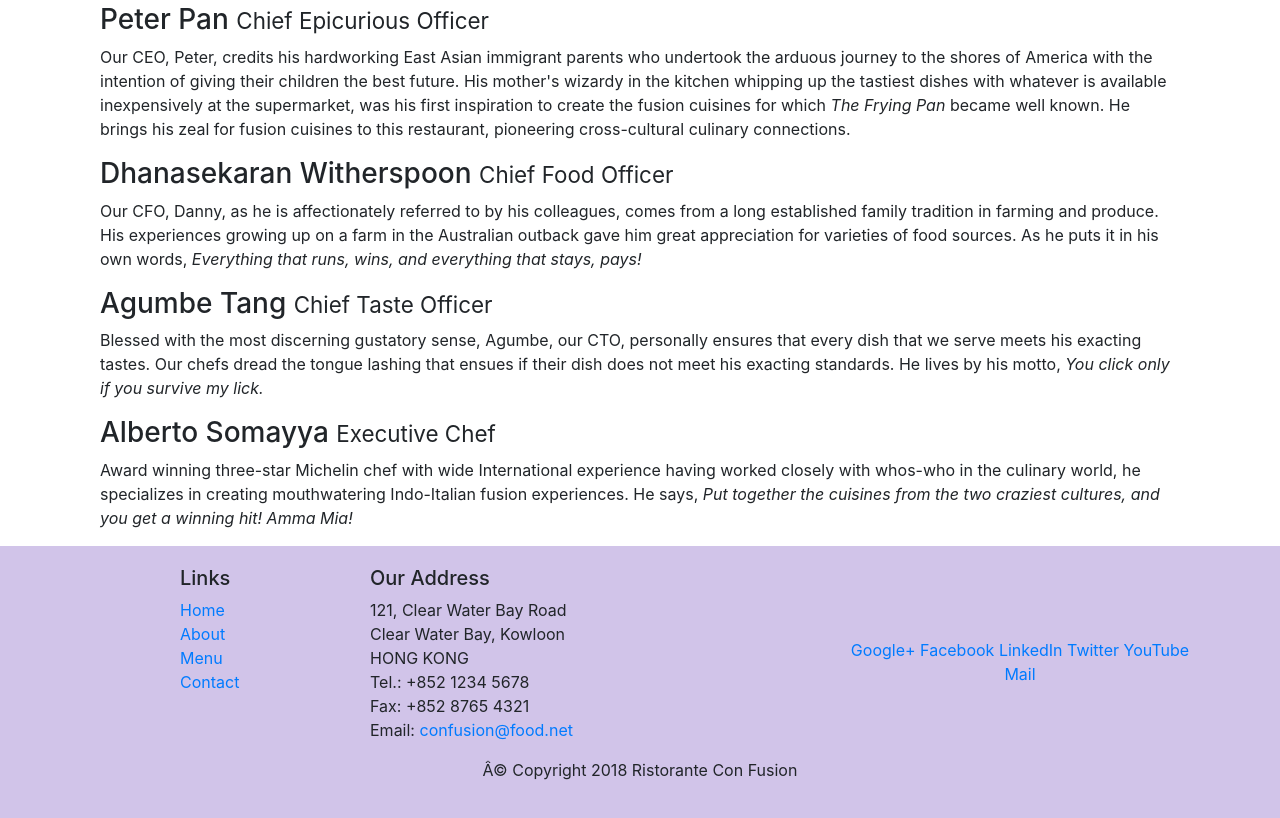
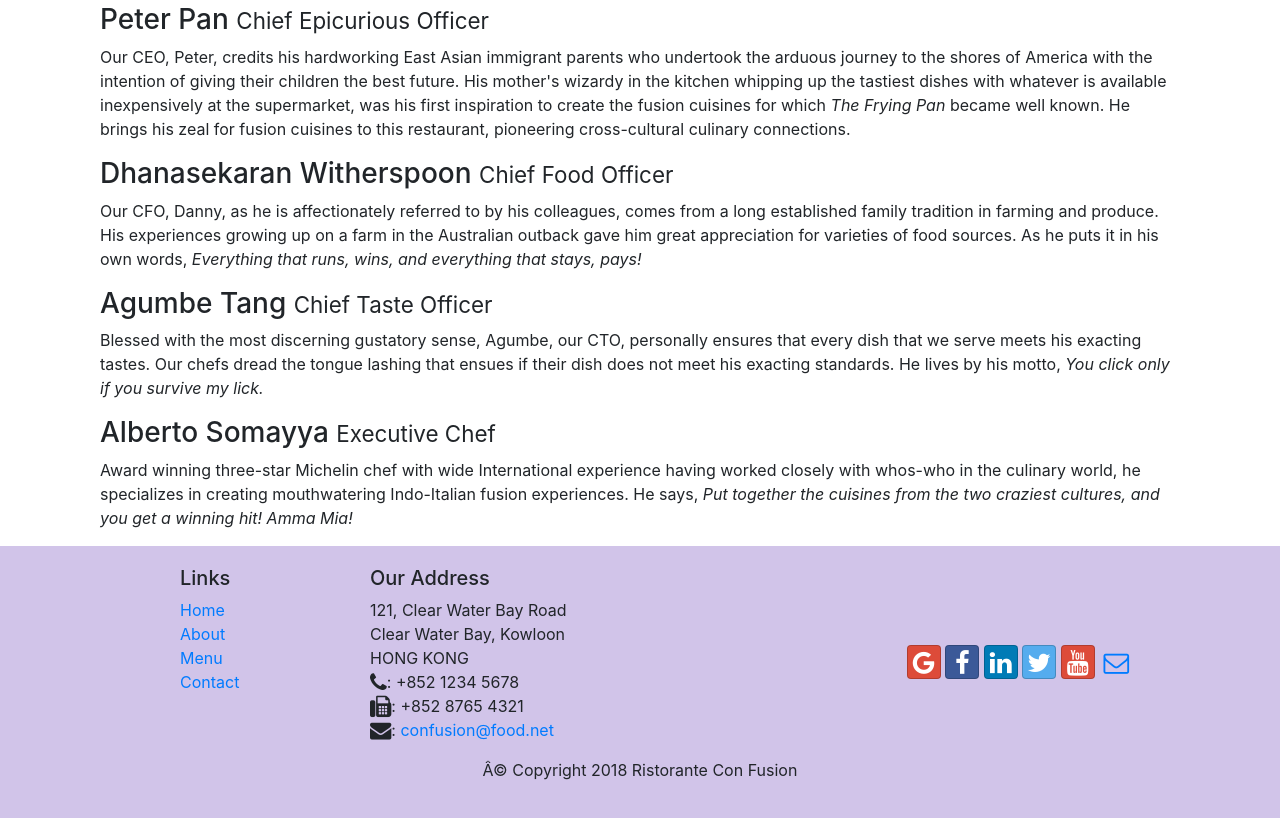
Before and after one commit to mdsams/My_Bootstrap_project, a website: page aboutus.html in a window 1280 px wide. Shown: the part 790-1608 px from the top of the page. Drawn offline with nearby package versions, Linux system fonts and the light colour scheme.

Commit message:
icon fonts

```diff
--- a/aboutus.html
+++ b/aboutus.html
@@ -8,6 +8,8 @@
 
     <!--Bootstrap CSS-->
     <link rel="stylesheet" href="node_modules/bootstrap/dist/css/bootstrap.min.css">
+    <link rel="stylesheet" href="node_modules/font-awesome/css/font-awesome.min.css">
+    <link rel="stylesheet" href="node_modules/bootstrap-social/bootstrap-social.css">
     <link rel="stylesheet" href="css/style.css">
     <title>Ristorante Con Fusion: About Us</title>
 
@@ -101,19 +103,19 @@
 		              121, Clear Water Bay Road<br>
 		              Clear Water Bay, Kowloon<br>
 		              HONG KONG<br>
-		              Tel.: +852 1234 5678<br>
-		              Fax: +852 8765 4321<br>
-		              Email: <a href="mailto:confusion@food.net">confusion@food.net</a>
+		              <i class="fa fa-phone fa-lg"></i>: +852 1234 5678<br>
+		              <i class="fa fa-fax fa-lg"></i>: +852 8765 4321<br>
+		              <i class="fa fa-envelope fa-lg"></i>: <a href="mailto:confusion@food.net">confusion@food.net</a>
 		           </address>
                 </div>
                 <div class="col-12 col-sm-4 align-self-center">
                     <div class="text-center">
-                        <a href="http://google.com/+">Google+</a>
-                        <a href="http://www.facebook.com/profile.php?id=">Facebook</a>
-                        <a href="http://www.linkedin.com/in/">LinkedIn</a>
-                        <a href="http://twitter.com/">Twitter</a>
-                        <a href="http://youtube.com/">YouTube</a>
-                        <a href="mailto:">Mail</a>
+                        <a class="btn btn-social-icon btn-google" href="http://google.com/+"><i class="fa fa-google"></i></a>
+                        <a class="btn btn-social-icon btn-facebook" href="http://www.facebook.com/profile.php?id="><i class="fa fa-facebook"></i></a>
+                        <a class="btn btn-social-icon btn-linkedin" href="http://www.linkedin.com/in/"><i class="fa fa-linkedin"></i></a>
+                        <a class="btn btn-social-icon btn-twitter" href="http://twitter.com/"><i class="fa fa-twitter"></i></a>
+                        <a class="btn btn-social-icon btn-google" href="http://youtube.com/"><i class="fa fa-youtube"></i></a>
+                        <a class="btn btn-social-icon"  href="mailto:"><i class="fa fa-envelope-o"></i></a>
                     </div>
                 </div>
            </div>
--- a/package.json
+++ b/package.json
@@ -17,6 +17,8 @@
   "homepage": "https://bitbucket.org/mdsams/git_test#readme",
   "dependencies": {
     "bootstrap": "^4.0.0",
+    "bootstrap-social": "^5.1.1",
+    "font-awesome": "^4.7.0",
     "jquery": "^3.3.1",
     "lite-server": "^2.6.1",
     "popper.js": "^1.12.9"
```
Also changed, not shown: index.html (+15 -13 lines).
